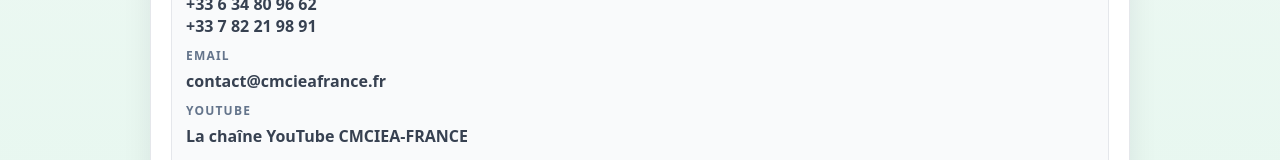
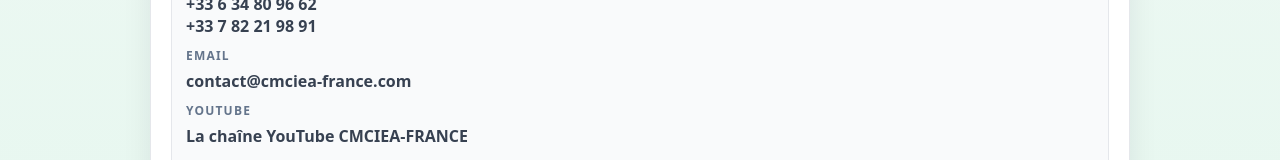
Before and after one commit to John-Dav9/cmcieafrance-cdd, an Angular app: page /premiere-visite in a window 1280 px wide. Shown: the part 1662-1822 px from the top of the page. Built offline with nearby package versions, Linux system fonts and the light colour scheme.

Commit message:
Modify contact mail .fr to .com

```diff
--- a/src/app/pages/home/home.component.html
+++ b/src/app/pages/home/home.component.html
@@ -220,7 +220,7 @@
         <div class="contact-extra">
           <p>
             Ou écris-nous directement à
-            <a href="mailto:contact&#64;cmciea-france.fr">contact&#64;cmciea-france.fr</a>
+            <a href="mailto:contact&#64;cmciea-france.com">contact&#64;cmciea-france.com</a>
           </p>
         </div>
       </div>
--- a/src/app/pages/premiere-visite/premiere-visite.component.html
+++ b/src/app/pages/premiere-visite/premiere-visite.component.html
@@ -143,7 +143,7 @@
 
         <div class="pv-contact__item">
           <span class="pv-label">Email</span>
-          <a class="pv-link" href="mailto:contact&#64;cmcieafrance.fr">contact&#64;cmcieafrance.fr</a>
+          <a class="pv-link" href="mailto:contact&#64;cmciea-france.com">contact&#64;cmciea-france.com</a>
         </div>
 
         <div class="pv-contact__item">
```
